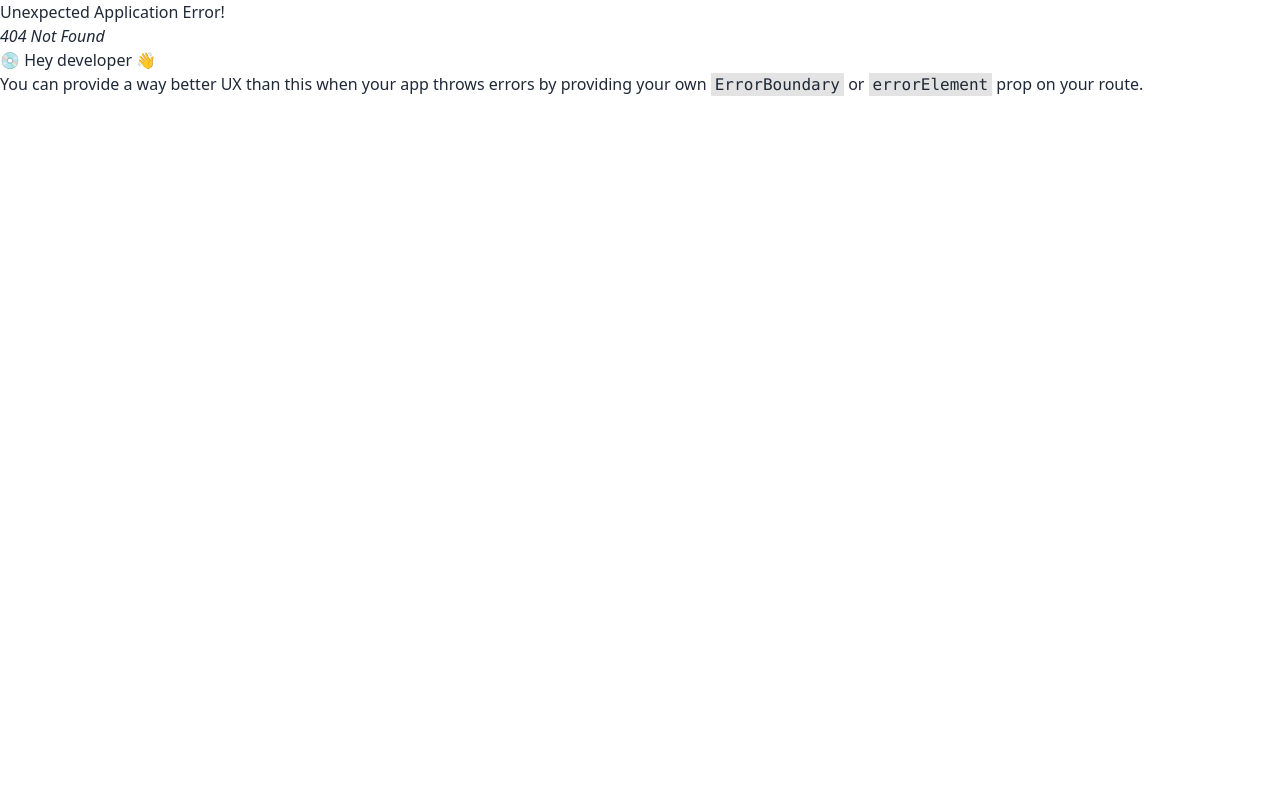
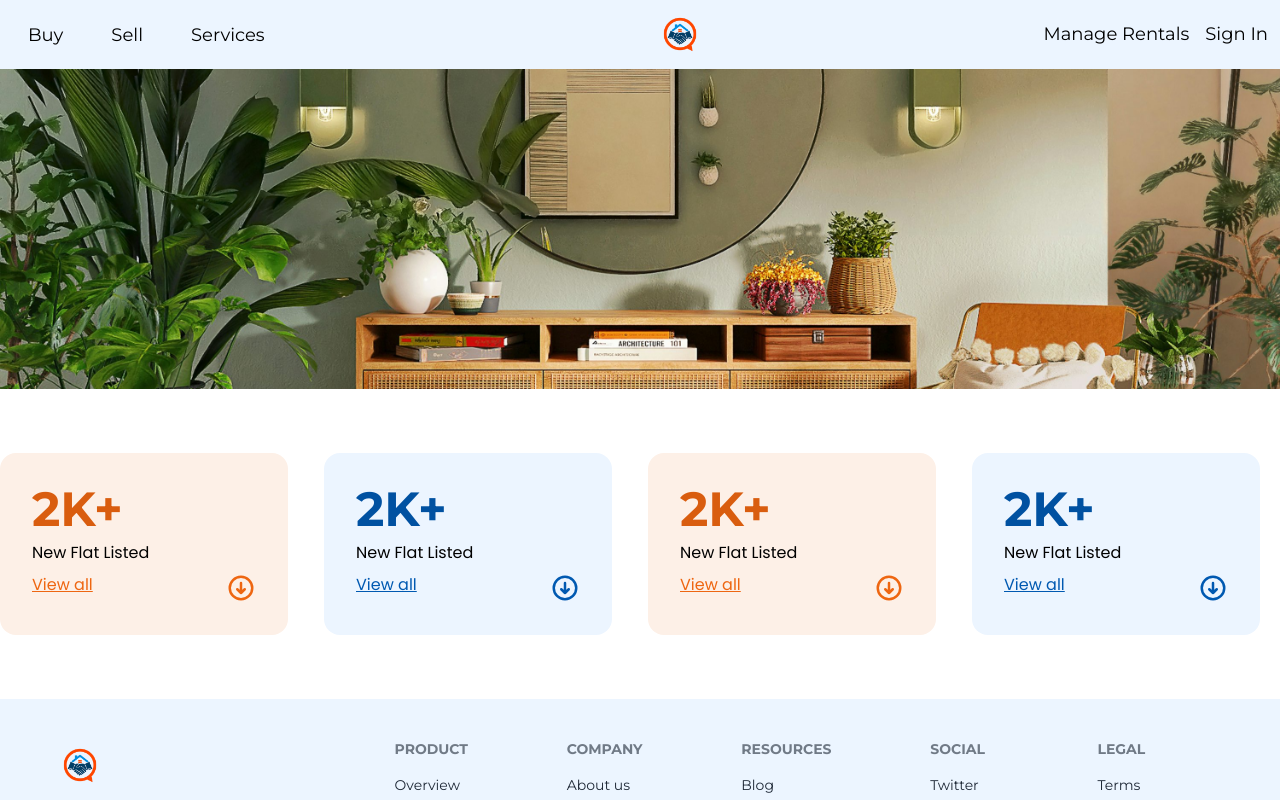
Before and after one commit to MdAlAmin212104/landing-page, a React app: page /about in a window 1280 px wide. Before the commit this address had no page. Shown: the top 800 px of the page. Built offline with nearby package versions, Linux system fonts and the light colour scheme; the HTML template or start-up script is replaced by a standard one.

Commit message:
about banner and card section added

```diff
--- a/src/Components/Sheard/Footer.jsx
+++ b/src/Components/Sheard/Footer.jsx
@@ -3,7 +3,7 @@ import { FaFacebook, FaInstagramSquare, FaLinkedin, FaTwitter } from "react-icon
 const Footer = () => {
   return (
     <div className="bg-[#ECF5FF]">
-        <footer className="footer text-base-content p-10 Montserrat">
+        <footer className="footer text-base-content p-10 Montserrat container mx-auto">
       <aside>
         <img src="/logo.png" alt="logo"  className="w-[80px]"/>
         <p>
@@ -57,7 +57,7 @@ const Footer = () => {
       </nav>
         </footer>
         <hr className="md:mx-24 mx-8 bg-black"/>
-        <footer className="footer text-base-content p-10 Montserrat">
+        <footer className="footer text-base-content p-10 Montserrat container mx-auto">
         <aside className="grid-flow-col items-center">
             <p>© {new Date().getFullYear()} Heritage- Nest . All rights reserved.</p>
         </aside>
--- /dev/null
+++ b/src/Page/AboutPage/AboutPage.jsx
@@ -0,0 +1,13 @@
+import Banner from "./Component/Banner";
+import ListedCard from "./Component/ListedCard";
+
+const AboutPage = () => {
+    return (
+        <div>
+            <Banner/>
+            <ListedCard/>
+        </div>
+    );
+};
+
+export default AboutPage;
--- /dev/null
+++ b/src/Page/AboutPage/Component/Banner.jsx
@@ -0,0 +1,14 @@
+const Banner = () => {
+  return (
+    <div
+      className="hero h-[320px]"
+      style={{
+        backgroundImage:
+          "url(/image/about-banner.jpeg)",
+      }}
+    >
+    </div>
+  );
+};
+
+export default Banner;
--- /dev/null
+++ b/src/Page/AboutPage/Component/ListedCard.jsx
@@ -0,0 +1,50 @@
+import { HiOutlineArrowCircleDown } from "react-icons/hi";
+
+const ListedCard = () => {
+  return (
+    <div className="grid md:grid-cols-4 sm:grid-cols-2 gap-4 my-16 container mx-auto popping">
+      <div className="card bg-[#FDF0E7] text-black w-72">
+        <div className="card-body">
+          <h2 className="text-5xl font-bold Montserrat text-[#D95D0F]">2K+</h2>
+          <p>New Flat Listed</p>
+          <div className="card-actions justify-between text-[#EE6611]">
+            <button className="underline">View all</button>
+            <button className="text-3xl"><HiOutlineArrowCircleDown className="" /></button>
+          </div>
+        </div>
+      </div>
+      <div className="card bg-[#ECF5FF] text-black w-72">
+        <div className="card-body">
+          <h2 className="text-5xl font-bold Montserrat text-[#0051A1]">2K+</h2>
+          <p>New Flat Listed</p>
+          <div className="card-actions justify-between text-[#0059B1]">
+            <button className="underline">View all</button>
+            <button className="text-3xl"><HiOutlineArrowCircleDown className="" /></button>
+          </div>
+        </div>
+      </div>
+      <div className="card bg-[#FDF0E7] text-black w-72">
+        <div className="card-body">
+          <h2 className="text-5xl font-bold Montserrat text-[#D95D0F]">2K+</h2>
+          <p>New Flat Listed</p>
+          <div className="card-actions justify-between text-[#EE6611]">
+            <button className="underline">View all</button>
+            <button className="text-3xl"><HiOutlineArrowCircleDown className="" /></button>
+          </div>
+        </div>
+      </div>
+      <div className="card bg-[#ECF5FF] text-black w-72">
+        <div className="card-body">
+          <h2 className="text-5xl font-bold Montserrat text-[#0051A1]">2K+</h2>
+          <p>New Flat Listed</p>
+          <div className="card-actions justify-between text-[#0059B1]">
+            <button className="underline">View all</button>
+            <button className="text-3xl"><HiOutlineArrowCircleDown className="" /></button>
+          </div>
+        </div>
+      </div>
+    </div>
+  );
+};
+
+export default ListedCard;
--- a/src/Page/landingPage/component/Part1.jsx
+++ b/src/Page/landingPage/component/Part1.jsx
@@ -4,19 +4,19 @@ const Part1 = () => {
   return (
     <div className="hero mb-24 Montserrat">
       <div className="hero-content items-start flex-col lg:flex-row  h-[504px]">
-        <div className="md:w-1/2 relative">
+        <div className="md:w-1/2 md:relative">
           <img
             src="/image/house1.jpeg"
             className="w-[460px] h-[400px] rounded-2xl"
           />
           <img
             src="/image/house2.jpeg"
-            className="w-[450px] h-[240px] absolute -bottom-24 right-10 rounded-2xl"
+            className="w-[450px] h-[240px] md:absolute -bottom-24 right-10 rounded-2xl"
           />
           <img
             src="/image/mxPlayer.png"
             alt=""
-            className="w-[72px] absolute right-28 top-56"
+            className="w-[72px] md:absolute right-28 top-56"
           />
         </div>
         <div className="md:w-1/2 mt-0">
--- a/src/Page/landingPage/component/Part2.jsx
+++ b/src/Page/landingPage/component/Part2.jsx
@@ -23,19 +23,19 @@ const Part2 = () => {
             <CiSearch className="text-[#0059B1]" /> Find Property
           </button>
         </div>
-        <div className="md:w-1/2 relative">
+        <div className="md:w-1/2 md:relative">
           <img
             src="/image/house2.jpeg"
-            className="w-[450px] h-[240px] rounded-2xl ml-40 z-40 relative"
+            className="w-[450px] h-[240px] rounded-2xl md:ml-40 z-40 md:relative"
           />
           <img
             src="/image/house1.jpeg"
-            className="w-[460px] h-[400px] rounded-2xl ml-10 absolute top-28 z-0"
+            className="w-[460px] h-[400px] rounded-2xl md:ml-10 md:absolute top-28 z-0"
           />
           <img
             src="/image/mxPlayer.png"
             alt=""
-            className="w-[72px] z-50 relative left-32 -top-44"
+            className="w-[72px] z-50 md:relative left-32 -top-44"
           />
         </div>
       </div>
--- a/src/Page/landingPage/component/Services.jsx
+++ b/src/Page/landingPage/component/Services.jsx
@@ -8,7 +8,7 @@ const Services = () => {
         Other Services
       </h1>
       <div className="grid md:grid-cols-3 sm:grid-cols-2 gap-4 mb-16">
-        <div className="flex justify-center items-start bg-[#ECF5FF] h-[200px] w-[380px]">
+        <div className="flex justify-center items-start bg-[#ECF5FF] h-[200px] max-w-[380px]">
         <div className="w-12 h-12 bg-[#EE6611] p-4 mt-4 ml-4">
         <BsHouse  className="text-white"/>
         </div>
@@ -17,7 +17,7 @@ const Services = () => {
             <p className="m-4 font-medium">Effortlessly find your dream property with advanced search filters.</p>
         </div>
         </div>
-        <div className="flex justify-center items-start bg-[#ECF5FF] h-[200px] w-[380px]">
+        <div className="flex justify-center items-start bg-[#ECF5FF] h-[200px] max-w-[380px]">
         <div className="w-12 h-12 bg-[#EE6611] p-4 mt-4 ml-4">
         <BsHouse  className="text-white"/>
         </div>
```
Also changed, not shown: src/Root/Route.jsx (+7 -2 lines), public/image/about-banner.jpeg (added).
